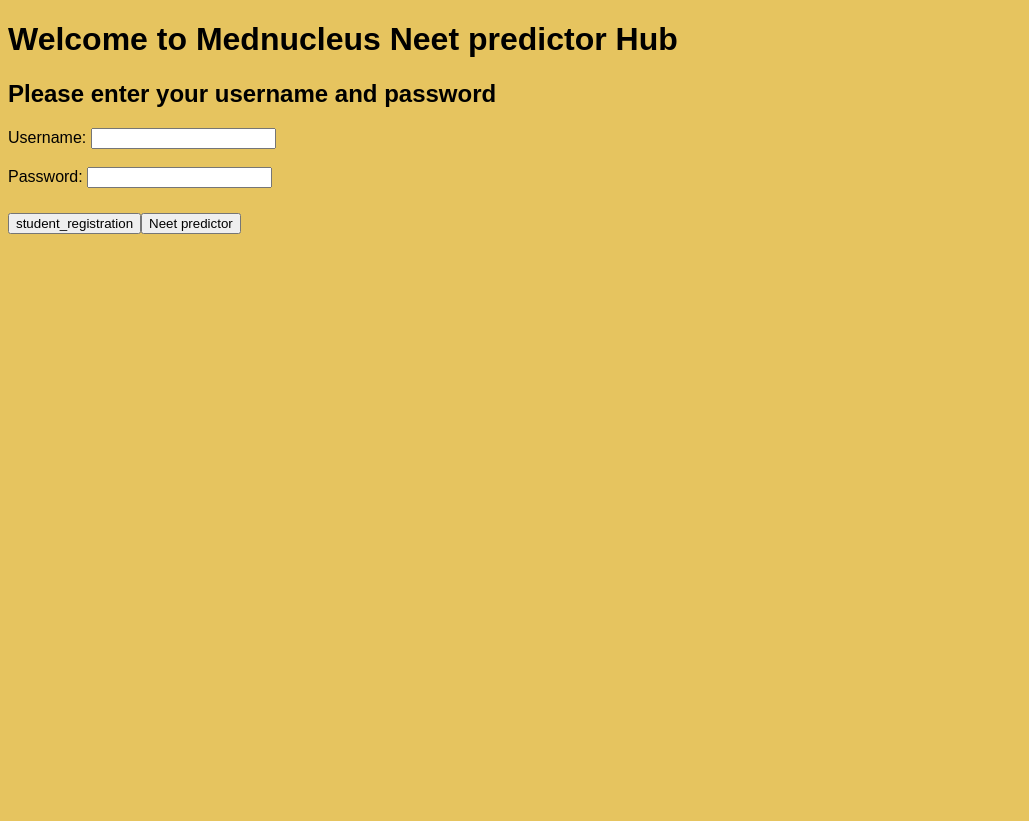
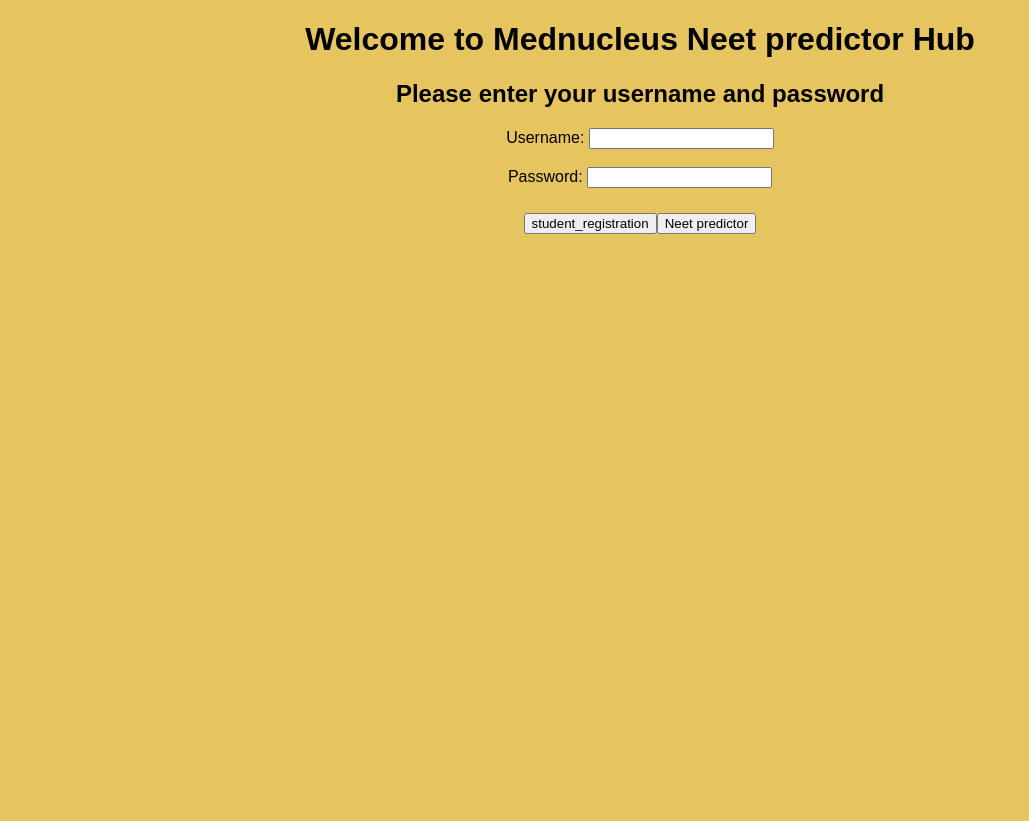
Before and after one commit to hare2698/Mednucleus-neet-predictor, a Flask app: page /login in a window 1280 px wide. Shown: the whole page, without its empty margins (0-1029 px from the left). Before the commit the page ends 234 px from the top, so only its background shows below. Run offline with Flask 3, Linux system fonts and the light colour scheme.

Commit message:
style.css

```diff
--- a/static/style.css
+++ b/static/style.css
@@ -6,13 +6,25 @@ body
     color:black;
 
 }
+body, html {
+    height: 100%;
+    margin: 0;
 
+    justify-content: center;
+    align-items: center;
+}
+
+.centered-content {
+    text-align: center;
+}
 .container
 {
     display: flex;
     align-items: center;
+    text-align: center;
+    justify-content: center;
+    align-items: center;
 }
-
 .document {
     border: 1px solid #0b0b0b;
     padding: 10px;
```
